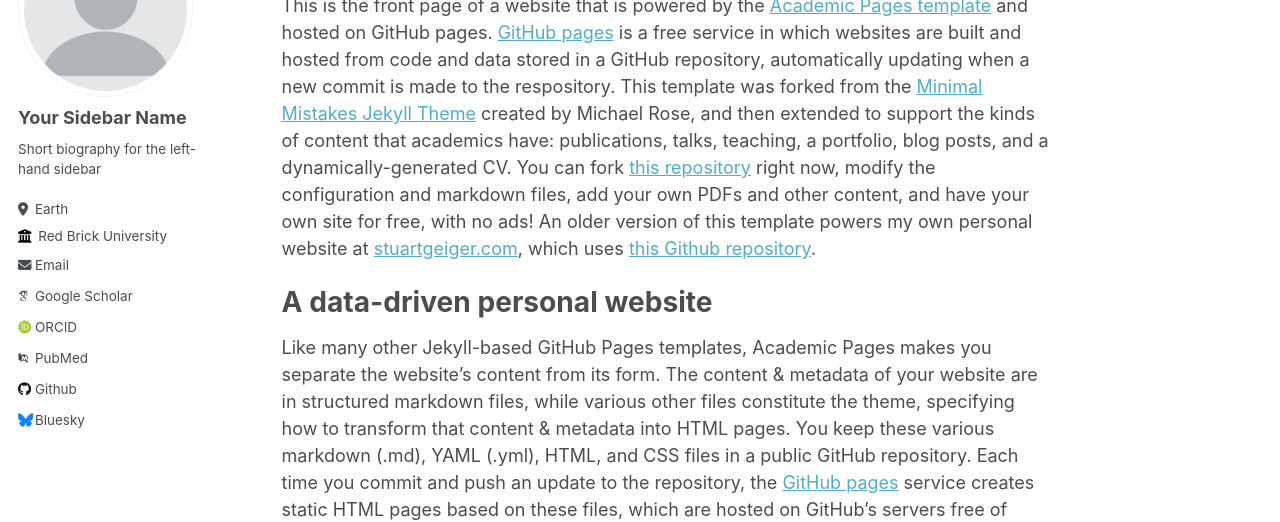
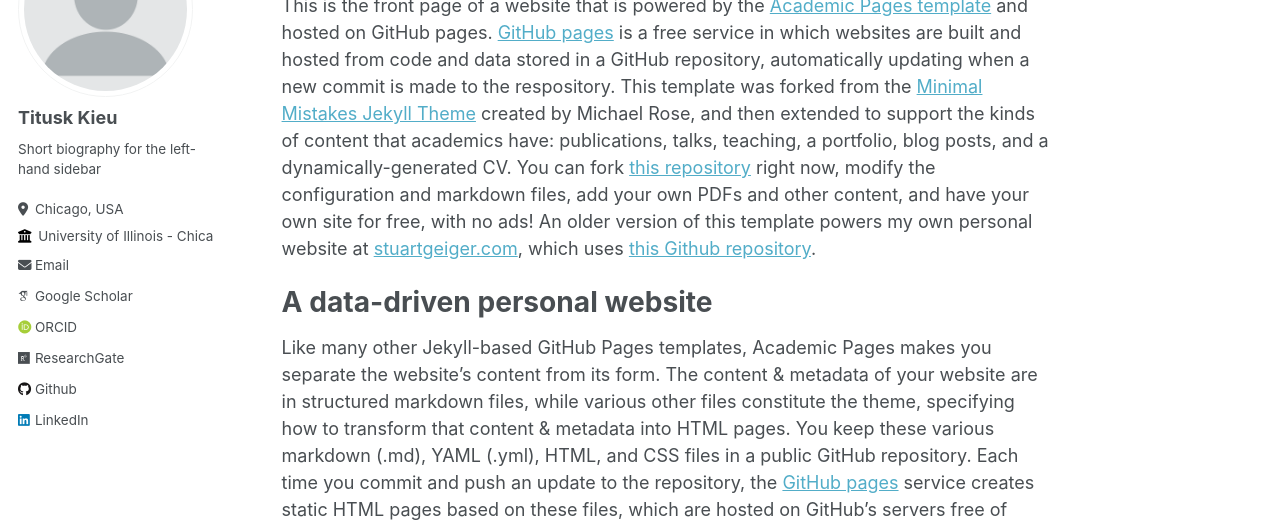
Before and after one commit to TituskKieu/home, a Jekyll site: the page built from _pages/about.md, in a window 1280 px wide. Shown: the part 184-706 px from the top of the page. Built offline with Jekyll 4.4.1, drawn with Linux system fonts in a browser that asks for light colours; some web fonts are replaced.

Commit message:
Update _config.yml

```diff
--- a/_config.yml
+++ b/_config.yml
@@ -12,9 +12,9 @@ title                    : "Titusk Kieu"
 title_separator          : " "
 name                     : &name "Titusk Kieu"
 description              : &description "personal description"
-url                      : https://academicpages.github.io # the base hostname & protocol for your site e.g. "https://mmistakes.github.io"
+url                      : https://tituskkieu.github.io # the base hostname & protocol for your site e.g. "https://mmistakes.github.io"
 baseurl                  : "" # the subpath of your site, e.g. "/blog"
-repository               : "academicpages/academicpages.github.io"
+repository               : "tituskkieu/tituskkieu.github.io"
 
 # Site Author - The following control what appear as part of the author content on the side bar.
 #               If a field is blank the icon and link will not appear, otherwise it will be shown.
@@ -22,22 +22,22 @@ repository               : "academicpages/academicpages.github.io"
 author:
   # Biographic information
   avatar           : "profile.png"
-  name             : "Your Sidebar Name"
-  pronouns         : # example: "she/her"
+  name             : "Titusk Kieu"
+  pronouns         : # example: "he/him/his"
   bio              : "Short biography for the left-hand sidebar"
-  location         : "Earth"
-  employer         : "Red Brick University"
+  location         : "Chicago, USA"
+  employer         : "University of Illinois - Chicago"
   uri              : # URL
   email            : "none@example.org"
 
   # Academic websites
   arxiv            : # URL - Update with the correct link to your profile
-  googlescholar    : "https://scholar.google.com/citations?user=PS_CX0AAAAAJ"
+  googlescholar    : "https://scholar.google.com/citations?view_op=list_works&hl=en&hl=en&user=VPe7NToAAAAJ"
   impactstory      : # URL
-  orcid            : "http://orcid.org/yourorcidurl"
-  semantic         : # URL
-  pubmed           : "https://www.ncbi.nlm.nih.gov/pubmed/?term=john+snow"
-  researchgate     : # URL
+  orcid            : "https://orcid.org/0000-0002-9565-1601"
+  # semantic         : # URL
+  # pubmed           : "https://www.ncbi.nlm.nih.gov/pubmed/?term=john+snow"
+  researchgate     : "https://www.researchgate.net/profile/Tuan-Kieu-5"
 
   # Repositories and software development
   bitbucket        : # Username - Update with your username on the site
@@ -48,30 +48,30 @@ author:
   stackoverflow    : # User number or user number and name (i.e., use "1" or "1/jeff-atwood")
 
   # Social media
-  bluesky          : "bsky.app" # Replace this with you Bluesky username
-  facebook         : # Username
-  flickr           : # Username
-  foursquare       : # Username
-  goodreads        : # Username
-  google_plus      : # Username
-  keybase          : # Username
-  instagram        : # Username
-  lastfm           : # Username
-  linkedin         : # Username
-  mastodon         : # URL
-  medium           : # URL
-  pinterest        : # Username
-  soundcloud       : # Username
-  steam            : # Username
-  telegram         : # URL
-  tumblr           : # Username
-  twitter          : # Username for X / Twitter
-  vine             : # Username
-  weibo            : # Username
-  wikipedia        : # Username
-  xing             : # Username
-  youtube          : # Username
-  zhihu            : # URL
+  # bluesky          : "bsky.app" # Replace this with you Bluesky username
+  # facebook         : # Username
+  # flickr           : # Username
+  # foursquare       : # Username
+  # goodreads        : # Username
+  # google_plus      : # Username
+  # keybase          : # Username
+  # instagram        : # Username
+  # lastfm           : # Username
+  linkedin         : "https://www.linkedin.com/in/tuan-titusk-kieu/"
+  # mastodon         : # URL
+  # medium           : # URL
+  # pinterest        : # Username
+  # soundcloud       : # Username
+  # steam            : # Username
+  # telegram         : # URL
+  # tumblr           : # Username
+  # twitter          : # Username for X / Twitter
+  # vine             : # Username
+  # weibo            : # Username
+  # wikipedia        : # Username
+  # xing             : # Username
+  # youtube          : # Username
+  # zhihu            : # URL
 
 
 # Site Settings
```
